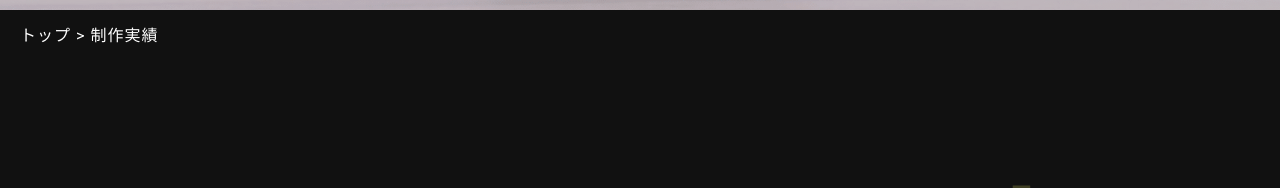
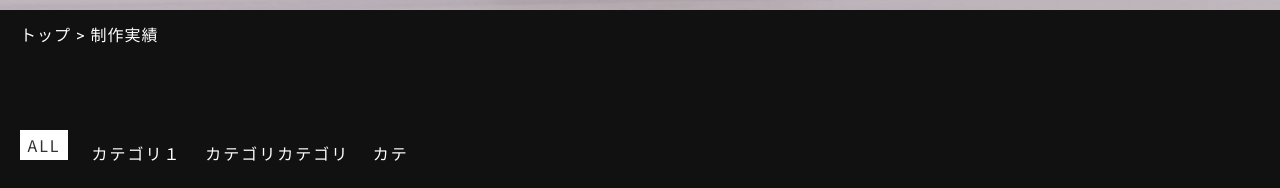
Before and after one commit to hidekiw1971/mogi-anken2, a website: page blog.html in a window 1280 px wide. Shown: the part 1440-1628 px from the top of the page. Drawn offline with nearby package versions, Linux system fonts and the light colour scheme.

Commit message:
2022/8/7 21:45 blog ページのカテゴリで詰まってる！

```diff
--- a/blog.html
+++ b/blog.html
@@ -100,6 +100,17 @@
     <li><a href="#">トップ</a></li>
     <li><a href="#">制作実績</a></li>
   </ul>
+  <!-- /.breadcrumb -->
+
+  <ul class="category category__blog-layout">
+    <li><a class="category__blog-all" href="#"><span>ALL</span></a></li>
+    <li><a href="#">カテゴリ１</a></li>
+    <li><a href="#">カテゴリカテゴリ</a></li>
+    <li><a href="#">カテ</a></li>
+  </ul>
+
+
+
 
   <div class="blog blog__layout">
     <h2 class="blog__title blog__title-layout">ブログ</h2>
--- /dev/null
+++ b/src/sass/module/_category.scss
@@ -0,0 +1,19 @@
+@use "global" as *;
+.category {
+  margin: 0 rem(20);
+  margin-bottom: rem(17);
+  @include mq(md) {
+  }
+}
+
+.category a {
+  font-family: $base-font-family;
+  font-style: normal;
+  font-weight: $normal;
+  font-size: rem(16);
+  letter-spacing: rem(2);
+  line-height: 1.4375;
+  color: #ffffff;
+  @include mq(md) {
+  }
+}
--- /dev/null
+++ b/src/sass/module/_category__blog-all.scss
@@ -0,0 +1,30 @@
+@use "global" as *;
+.category__blog-all {
+  display: inline-block;
+  width: rem(48);
+  // text-align: center;
+  // background: rgba(255, 255, 255, 1);
+  color: #333;
+  position: relative;
+  @include mq(md) {
+  }
+}
+
+.category__blog-all::before {
+  content: "";
+  display: block;
+  padding-top: 62.5%;
+  background: rgba(255, 255, 255, 1);
+}
+
+.category__blog-all span {
+  display: flex;
+  justify-content: center;
+  align-items: center;
+  width: 100%;
+  height: 100%;
+  position: absolute;
+  top: 0;
+  left: 0;
+  color: #333;
+}
--- /dev/null
+++ b/src/sass/module/_category_blog-layout.scss
@@ -0,0 +1,24 @@
+@use "global" as *;
+.category__blog-layout {
+  display: inline-block;
+  @include mq(md) {
+  }
+}
+
+.category__blog-layout li {
+  display: inline-block;
+  margin-right: rem(20);
+  @include mq(md) {
+  }
+}
+
+.category__blog-layout li:last-child {
+  margin-right: rem(0);
+}
+
+.category__blog-layout ul {
+  display: flex;
+  align-items: center;
+  font-size: rem(0);
+  line-height: 0;
+}
```
Also changed, not shown: README.md, css/styles.css, 1 other file.
